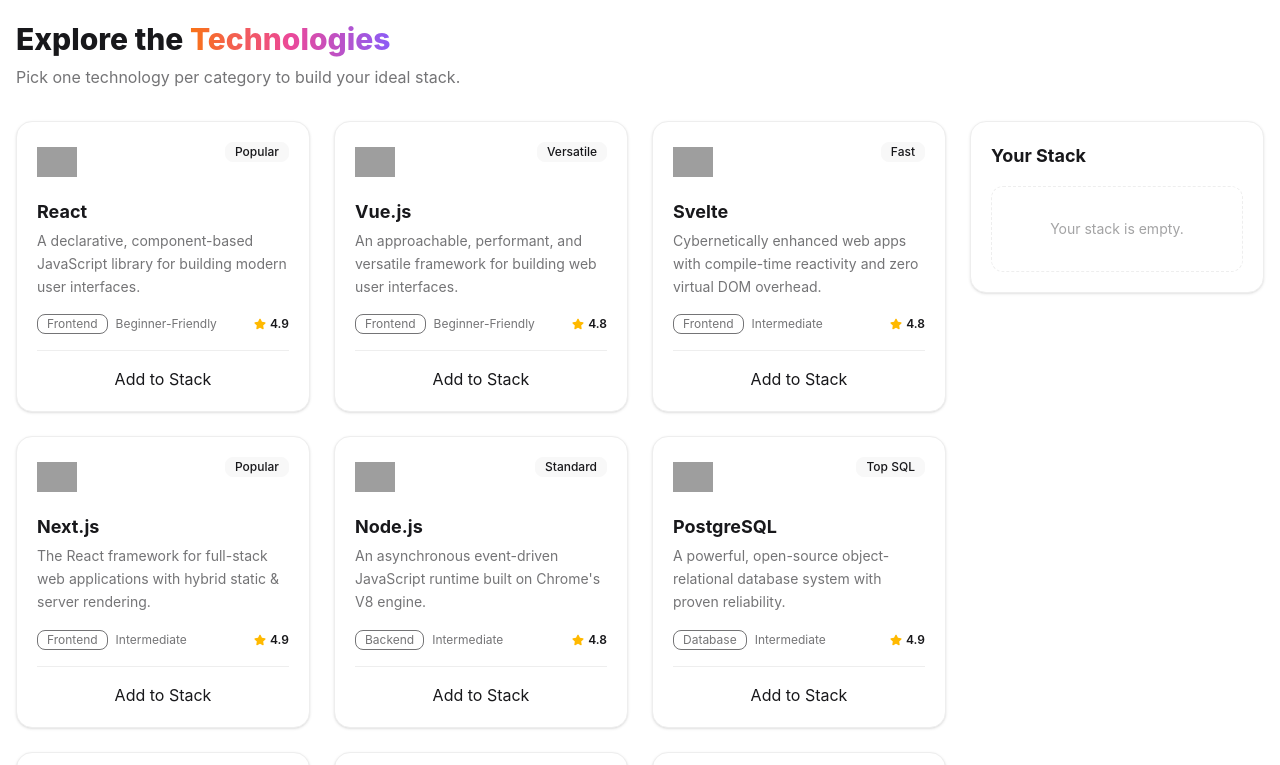
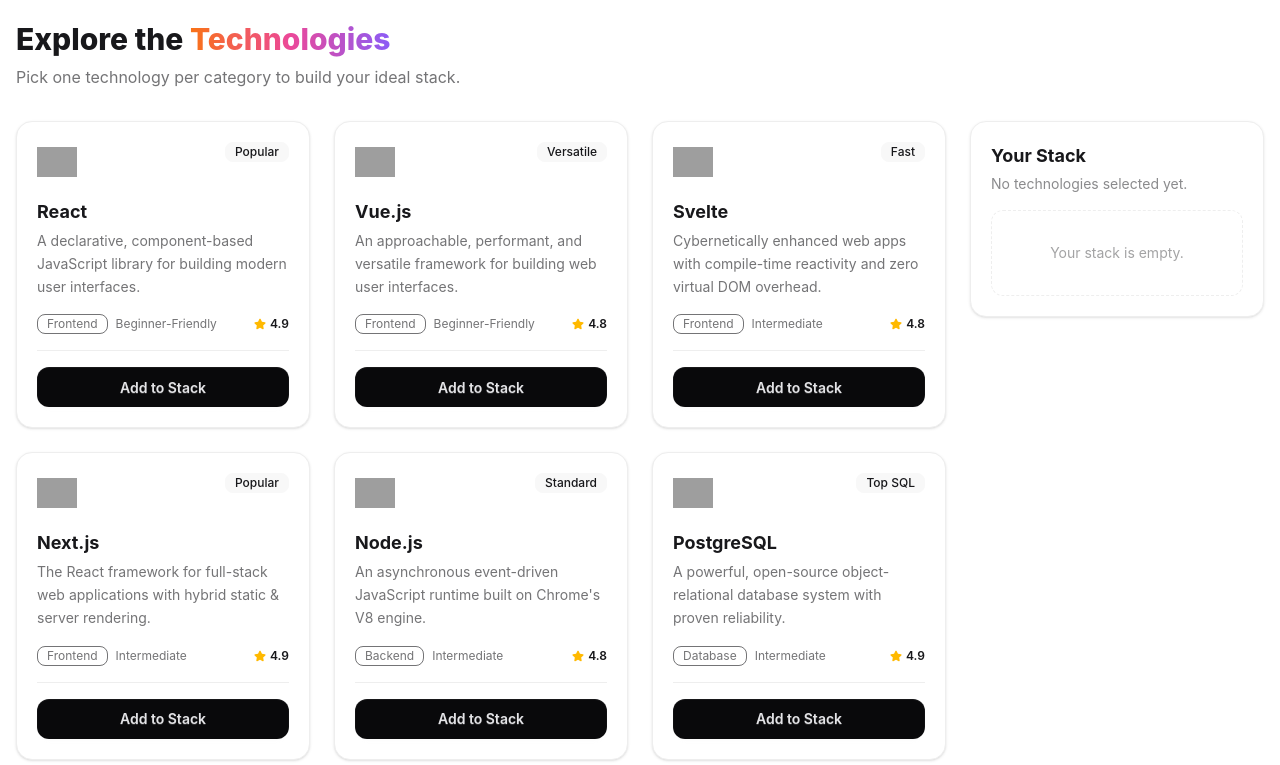
Before and after one commit to krishnasaha-30/devstack-app, a React (Vite) app: page / in a window 1280 px wide. Shown: the part 680-1445 px from the top of the page. Built offline with nearby package versions, Linux system fonts and the light colour scheme; grey boxes are pictures that could not be loaded.

Commit message:
Tech select , remove and remove all from your stack tasks are completed

```diff
--- a/src/App.tsx
+++ b/src/App.tsx
@@ -1,9 +1,9 @@
-import './App.css'
+import { Suspense, useState } from "react";
+import Banner from "./components/Banner";
+
 import Nav from "./components/Nav";
-import Banner from "./components/Banner";
+import TechSection from "./components/tech/TechSection";
 import type { Itechnology } from "./types/technology";
-import { Suspense, useState } from "react";
-import TechSection from "./components/tech/TechSection";
 
 const technologiesFetch = async (): Promise<Itechnology[]> => {
   const res = await fetch("/data.json");
@@ -11,9 +11,9 @@
   return data;
 };
 
+function App() {
+  const [technologiesPromise] = useState(() => technologiesFetch());
 
-function App() {
- const [technologiesPromise] = useState(() => technologiesFetch());
   return (
     <>
       <Nav />
@@ -29,15 +29,7 @@
       </Suspense>
 
     </>
-  )
+  );
 }
 
-export default App
-
-
-// git init
-// git add README.md
-// git commit -m "first commit"
-// git branch -M main
-// git remote add origin https://github.com/krishnasaha-30/devstack-app.git
-// git push -u origin main
+export default App;
--- a/src/components/Banner.tsx
+++ b/src/components/Banner.tsx
@@ -3,7 +3,7 @@
 const Banner = () => {
   return (
     <div className="container mx-auto grid grid-cols-1 items-center gap-10 px-4 py-16 md:grid-cols-2 md:py-24">
-
+      {/* Text content */}
       <div>
         <h1 className="text-4xl font-extrabold leading-tight md:text-5xl">
           Build Your Ideal
@@ -27,7 +27,7 @@
         </div>
       </div>
 
-
+      {/* Banner image */}
       <div className="flex justify-center md:justify-end">
         <img
           src={BannerStack}
--- /dev/null
+++ b/src/components/tech/StackItemCard.tsx
@@ -0,0 +1,49 @@
+import type { Dispatch, SetStateAction } from "react";
+import { HiX } from "react-icons/hi";
+import { toast } from "react-toastify";
+import type { Itechnology } from "../../types/technology";
+
+interface IStackItemCardProps {
+  tech: Itechnology;
+  selectedStack: Itechnology[];
+  setSelectedStack: Dispatch<SetStateAction<Itechnology[]>>;
+}
+
+const StackItemCard = ({
+  tech,
+  selectedStack,
+  setSelectedStack,
+}: IStackItemCardProps) => {
+  const handleRemoveTech = () => {
+    const restStack = selectedStack.filter((item) => item.id !== tech.id);
+    setSelectedStack(restStack);
+
+    toast.info(`${tech.name} removed from your stack`, {
+      position: "bottom-right",
+      autoClose: 3000,
+      theme: "light",
+    });
+  };
+
+  return (
+    <div className="flex items-center justify-between gap-3 rounded-xl border border-base-300 px-3 py-2">
+      <div className="flex items-center gap-3">
+        <img src={tech.icon} alt={tech.name} className="h-8 w-8 object-contain" />
+        <div>
+          <p className="text-sm font-semibold">{tech.name}</p>
+          <p className="text-xs text-base-content/50">{tech.category}</p>
+        </div>
+      </div>
+
+      <button
+        onClick={() => handleRemoveTech()}
+        aria-label={`Remove ${tech.name}`}
+        className="text-base-content/40 hover:text-error"
+      >
+        <HiX size={18} />
+      </button>
+    </div>
+  );
+};
+
+export default StackItemCard;
--- a/src/components/tech/TechCard.tsx
+++ b/src/components/tech/TechCard.tsx
@@ -1,11 +1,39 @@
+import type { Dispatch, SetStateAction } from "react";
 import { FaStar } from "react-icons/fa";
+import { Bounce, toast } from "react-toastify";
 import type { Itechnology } from "../../types/technology";
 
 interface ITechCardProps {
   tech: Itechnology;
+  selectedStack: Itechnology[];
+  setSelectedStack: Dispatch<SetStateAction<Itechnology[]>>;
 }
 
-const TechCard = ({ tech}: ITechCardProps) => {
+const TechCard = ({ tech, selectedStack, setSelectedStack }: ITechCardProps) => {
+ const isAdded = Boolean(selectedStack.find((item) => item.id === tech.id));
+
+  const handleAddToStack = () => {
+
+    const alreadyAdded = selectedStack.find((item) => item.id === tech.id);
+
+    if (alreadyAdded) {
+      toast.warning(`${tech.name} is already in your stack`, {
+        position: "bottom-right",
+        autoClose: 3000,
+        theme: "light",
+        transition: Bounce,
+      });
+      return;
+    }
+
+    setSelectedStack([...selectedStack, tech]);
+    toast.success(`${tech.name} added to your stack`, {
+      position: "bottom-right",
+      autoClose: 3000,
+      theme: "light",
+      transition: Bounce,
+    });
+  };
 
   return (
     <div className="flex flex-col rounded-2xl border border-base-300 bg-base-100 p-5 shadow-sm transition-all duration-300 hover:-translate-y-1 hover:shadow-lg">
@@ -16,6 +44,7 @@
           {tech.badge}
         </span>
       </div>
+
 
       <h3 className="mt-4 text-lg font-bold">{tech.name}</h3>
 
@@ -37,8 +66,16 @@
       <div className="my-4 border-t border-base-300" />
 
 
-      <button>
-        Add to Stack
+      <button
+        onClick={() => handleAddToStack()}
+        disabled={isAdded}
+        className={`btn rounded-xl border-none ${
+          isAdded
+            ? "btn-disabled bg-base-200 text-base-content/40"
+            : "bg-neutral text-neutral-content hover:opacity-90"
+        }`}
+      >
+        {isAdded ? "✓ Added to Stack" : "Add to Stack"}
       </button>
     </div>
   );
--- a/src/components/tech/TechGrid.tsx
+++ b/src/components/tech/TechGrid.tsx
@@ -4,10 +4,14 @@
 
 interface ITechGridProps {
   technologies: Itechnology[];
+  selectedStack: Itechnology[];
+  setSelectedStack: Dispatch<SetStateAction<Itechnology[]>>;
 }
 
 const TechGrid = ({
-  technologies
+  technologies,
+  selectedStack,
+  setSelectedStack,
 }: ITechGridProps) => {
   return (
     <div className="grid grid-cols-1 gap-6 sm:grid-cols-2 lg:grid-cols-3">
@@ -15,7 +19,8 @@
         <TechCard
           key={tech.id}
           tech={tech}
-
+          selectedStack={selectedStack}
+          setSelectedStack={setSelectedStack}
         />
       ))}
     </div>
--- a/src/components/tech/TechSection.tsx
+++ b/src/components/tech/TechSection.tsx
@@ -9,7 +9,7 @@
 
 const TechSection = ({ techPromise }: ITechSectionProps) => {
   const technologies = use(techPromise);
-
+  const [selectedStack, setSelectedStack] = useState<Itechnology[]>([]);
 
   return (
     <section id="technologies" className="container mx-auto px-4 py-16">
@@ -24,20 +24,18 @@
         <div className="xl:col-span-3">
           <TechGrid
             technologies={technologies}
-
-          />
-        </div>
-        <div className="xl:col-span-1">
-          <YourStack
-
+            selectedStack={selectedStack}
+            setSelectedStack={setSelectedStack}
           />
         </div>
 
-
+        <div className="xl:col-span-1">
+          <YourStack
+            selectedStack={selectedStack}
+            setSelectedStack={setSelectedStack}
+          />
+        </div>
       </div>
-
-
-
     </section>
   );
 };
--- a/src/components/tech/YourStack.tsx
+++ b/src/components/tech/YourStack.tsx
@@ -1,27 +1,57 @@
+import type { Dispatch, SetStateAction } from "react";
+import { toast } from "react-toastify";
+import type { Itechnology } from "../../types/technology";
+import StackItemCard from "./StackItemCard";
 
+interface IYourStackProps {
+  selectedStack: Itechnology[];
+  setSelectedStack: Dispatch<SetStateAction<Itechnology[]>>;
+}
 
-import type { Itechnology } from "../../types/technology";
-
-
-
-
-const YourStack = () => {
-
+const YourStack = ({ selectedStack, setSelectedStack }: IYourStackProps) => {
+  const handleRemoveAll = () => {
+    setSelectedStack([]);
+    toast.info("Removed all technologies from your stack", {
+      position: "bottom-right",
+      autoClose: 3000,
+      theme: "light",
+    });
+  };
 
   return (
     <div className="sticky top-24 rounded-2xl border border-base-300 bg-base-100 p-5 shadow-sm">
       <h3 className="text-lg font-bold">Your Stack</h3>
-
+      <p className="mt-1 text-sm text-base-content/50">
+        {selectedStack.length === 0
+          ? "No technologies selected yet."
+          : `${selectedStack.length} Technology Selected`}
+      </p>
 
       <div className="mt-4 flex flex-col gap-3">
-
-        <div className="rounded-xl border border-dashed border-base-300 py-8 text-center text-sm text-base-content/40">
-          Your stack is empty.
-        </div>
-
+        {selectedStack.length === 0 ? (
+          <div className="rounded-xl border border-dashed border-base-300 py-8 text-center text-sm text-base-content/40">
+            Your stack is empty.
+          </div>
+        ) : (
+          selectedStack.map((tech) => (
+            <StackItemCard
+              key={tech.id}
+              tech={tech}
+              selectedStack={selectedStack}
+              setSelectedStack={setSelectedStack}
+            />
+          ))
+        )}
       </div>
 
-
+      {selectedStack.length > 0 && (
+        <button
+          onClick={() => handleRemoveAll()}
+          className="btn btn-outline btn-error mt-5 w-full rounded-xl"
+        >
+          Remove All
+        </button>
+      )}
     </div>
   );
 };
```
Also changed, not shown: src/components/Nav.tsx (+5 -4 lines).
